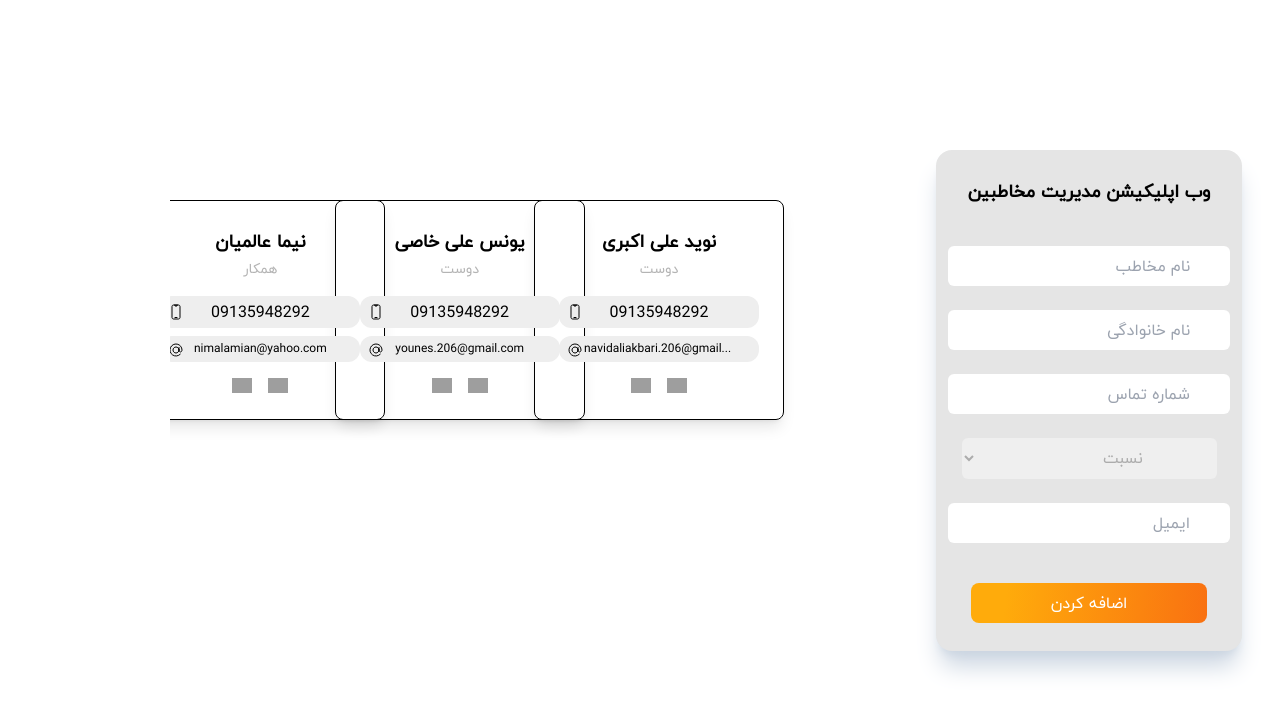
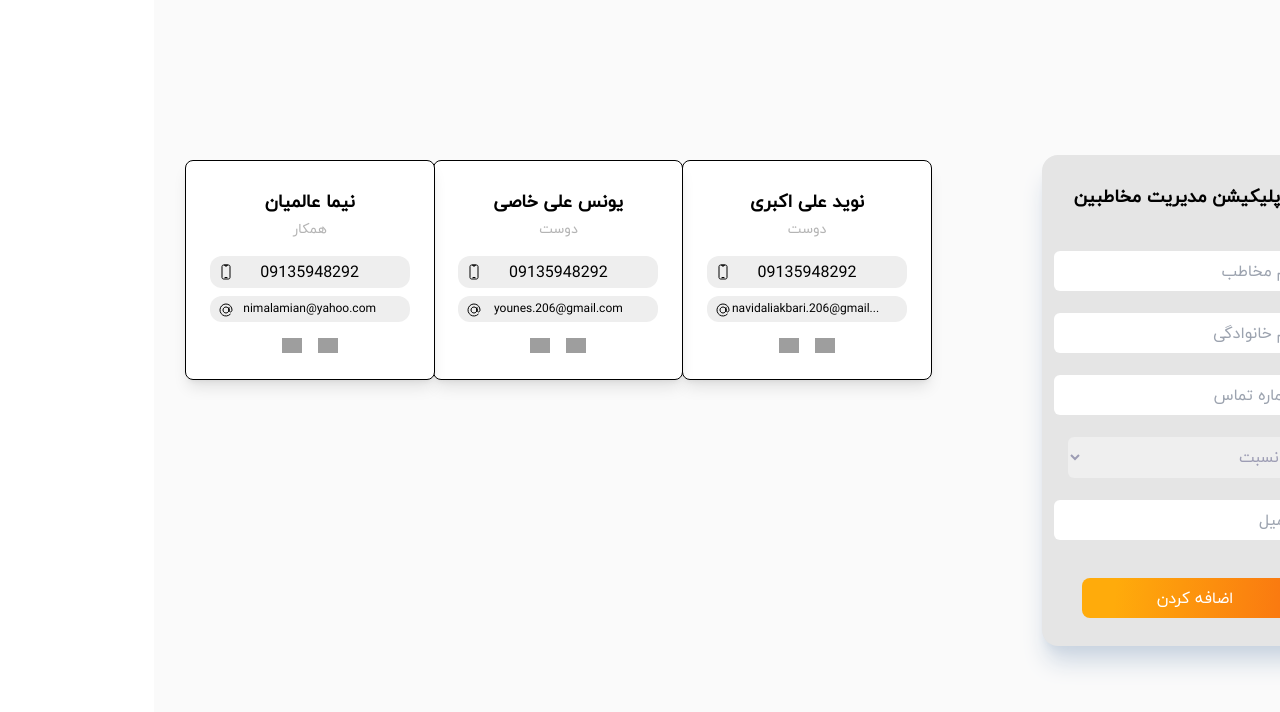
Before and after one commit to N7VID/HW16-MaktabSharif, a React (Create React App) app: page / in a window 1280 px wide. Shown: the top 712 px of the page. Built offline with nearby package versions, Linux system fonts and the light colour scheme; grey boxes are pictures that could not be loaded.

Commit message:
fix: style app

```diff
--- a/src/App.js
+++ b/src/App.js
@@ -9,7 +9,7 @@ import "react-toastify/dist/ReactToastify.css";
 export default function App() {
   const contactsData = useContext(RootContext);
   return (
-    <div className="font-yekan flex justify-around items-center flex-col py-10 desktop:flex-row desktop:h-screen desktop:pr-20 desktop:pl-4 desktop:gap-28">
+    <div className="font-yekan flex justify-around items-center flex-col py-10 desktop:flex-row desktop:h-screen  desktop:px-4 desktop:gap-[70px] bg-[#fafafa]">
       {contactsData.modal.isOpen && <Modal />}
       <ToastContainer transition={Slide} rtl />
       <RegisterForm />
--- a/src/components/contact/Contact.jsx
+++ b/src/components/contact/Contact.jsx
@@ -12,7 +12,7 @@ export default function Contact({
   const contactsData = useContext(RootContext);
 
   return (
-    <div className="shadow-lg border border-black rounded-lg flex flex-col justify-center items-center py-4 cursor-default h-[220px] w-[250px] ">
+    <div className="bg-white shadow-lg border border-black rounded-lg flex flex-col justify-center items-center py-4 cursor-default h-[220px] w-[250px]">
       <div className="text-center py-2">
         <p className="text-base font-semibold desktop:text-lg">
           {`
--- a/src/components/contactList/ContactList.jsx
+++ b/src/components/contactList/ContactList.jsx
@@ -7,7 +7,7 @@ export default function ContactList() {
 
   if (contactsData.contextState.contacts.length !== 0) {
     return (
-      <div className="px-10 py-20 flex-grow grid grid-cols-1 gap-y-8 gap-x-6 overflow-x-hidden overflow-y-hidden desktop:overflow-y-scroll custom-scrollbar desktop:grid-cols-3 tablet:grid-cols-2 desktop:h-[560px] max-w-[960px]">
+      <div className="px-10 py-20 desktop:py-10 flex-grow grid grid-cols-1 gap-y-8 gap-x-6 overflow-x-hidden overflow-y-hidden desktop:overflow-y-scroll custom-scrollbar desktop:grid-cols-3 tablet:grid-cols-2 desktop:h-[560px] max-w-[900px]">
         {contactsData.contextState.contacts.map((contact) => (
           <Contact
             key={contact.id}
@@ -23,8 +23,8 @@ export default function ContactList() {
     );
   } else {
     return (
-      <div className="px-10 py-20 flex-grow overflow-x-hidden flex justify-center items-center overflow-y-hidden desktop:overflow-y-scroll custom-scrollbar desktop:h-[560px] max-w-[960px] cursor-default">
-        <div className="flex flex-col justify-center items-center border-2 pb-12 rounded-lg">
+      <div className="px-10 py-20 flex-grow overflow-x-hidden flex justify-center items-center desktop:h-[560px] max-w-[960px] cursor-default">
+        <div className="flex flex-col justify-center items-center border border-black pb-12 rounded-lg bg-white h-[400px]">
           <img
             src="/Empty state icon..svg"
             alt="emptyList"
--- a/src/components/form/form.jsx
+++ b/src/components/form/form.jsx
@@ -38,7 +38,7 @@ export default function RegisterForm() {
             email: values.email,
           });
           toast.success("مخاطب با موفقیت اضافه شد.", {
-            position: "top-right",
+            position: "top-left",
           });
           resetForm();
         }}
@@ -67,42 +67,48 @@ export default function RegisterForm() {
         validateOnBlur={false}
       >
         {({ errors }) => (
-          <Form className="flex flex-col justify-center items-center rounded-2xl shadow-xl shadow-slate-300 p-3 gap-4 bg-[#e5e5e5]">
+          <Form className="flex flex-col justify-center items-center rounded-2xl shadow-xl shadow-slate-300 p-3 gap-4 bg-[#e5e5e5] cursor-default">
             <h1 className="text-center pt-4 pb-6 text-lg font-semibold">
               وب اپلیکیشن مدیریت مخاطبین
             </h1>
             <div className="flex flex-col">
               <Field
-                className="rounded-md py-2 px-10"
+                className={`rounded-md py-2 px-10 ${
+                  errors.firstName ? "border-red-500 border" : ""
+                }`}
                 placeholder="نام مخاطب"
                 name="firstName"
                 id="firstName"
               />
-              <span className="text-red-500 text-sm font-semibold pt-2">
+              <span className="text-red-500 text-[12px] font-semibold pt-[6px]">
                 {errors.firstName}
               </span>
             </div>
 
             <div className="flex flex-col">
               <Field
-                className="rounded-md py-2 px-10"
+                className={`rounded-md py-2 px-10 ${
+                  errors.lastName ? "border-red-500 border" : ""
+                }`}
                 placeholder="نام خانوادگی"
                 name="lastName"
                 id="lastName"
               />
-              <span className="text-red-500 text-sm font-semibold pt-2">
+              <span className="text-red-500 text-[12px] font-semibold pt-[6px]">
                 {errors.lastName}
               </span>
             </div>
 
             <div className="flex flex-col">
               <Field
-                className="rounded-md py-2 px-10"
+                className={`rounded-md py-2 px-10 ${
+                  errors.phoneNumber ? "border-red-500 border" : ""
+                }`}
                 placeholder="شماره تماس"
                 name="phoneNumber"
                 id="phoneNumber"
               />
-              <span className="text-red-500 text-sm font-semibold pt-2">
+              <span className="text-red-500 text-[12px] font-semibold pt-[6px]">
                 {errors.phoneNumber}
               </span>
             </div>
@@ -112,8 +118,9 @@ export default function RegisterForm() {
                 as="select"
                 id="relative"
                 name="relative"
-                className="rounded-md py-[5.5px] px-[70px] text-[#acacac]"
-                placeholder="نسبت"
+                className={`rounded-md py-[5.5px] pl-[100px] pr-[40px] text-[#9d9db4] ${
+                  errors.relative ? "border-red-500 border" : ""
+                }`}
               >
                 <option value="" disabled>
                   نسبت
@@ -123,25 +130,27 @@ export default function RegisterForm() {
                 <option value="همکار">همکار</option>
                 <option value="فامیل">فامیل</option>
               </Field>
-              <span className="text-red-500 text-sm font-semibold pt-2">
+              <span className="text-red-500 text-[12px] font-semibold pt-[6px]">
                 {errors.relative}
               </span>
             </div>
 
             <div className="flex flex-col">
               <Field
-                className="rounded-md py-2 px-10"
+                className={`rounded-md py-2 px-10 ${
+                  errors.email ? "border-red-500 border" : ""
+                }`}
                 placeholder="ایمیل"
                 name="email"
                 id="email"
               />
-              <span className="text-red-500 text-sm font-semibold pt-2">
+              <span className="text-red-500 text-[12px] font-semibold pt-[6px]">
                 {errors.email}
               </span>
             </div>
             <button
               type="submit"
-              className="px-[80px] m-4 py-2 text-white rounded-lg mainGradient"
+              className="px-[75px] m-4 py-2 text-white rounded-lg mainGradient"
             >
               اضافه کردن
             </button>
--- a/src/components/modal/Modal.jsx
+++ b/src/components/modal/Modal.jsx
@@ -10,32 +10,32 @@ export default function Modal() {
     contactsData.setContextState({ contacts: temp });
   }
   return (
-    <div className="w-full h-full overflow-auto bg-[#00000030] z-10 fixed top-0 left-0 flex justify-center">
-      <div className="bg-[#fefefe] rounded-lg m-auto h-64 w-72 flex text-center flex-col">
+    <div className="w-full h-full overflow-auto bg-[#00000030] z-10 fixed top-0 left-0 flex justify-center cursor-default">
+      <div className="bg-[#fefefe] rounded-lg m-auto h-56 w-[310px] desktop:w-96 flex text-center flex-col">
         <div className="py-6 flex flex-col justify-center">
-          <h1 className="text-[30px] py-4">توجه</h1>
-          <div className="text-[18px] pb-8">
+          <h1 className="text-[30px] py-4 text-red-600">توجه!</h1>
+          <div className="text-[17px] pb-7">
             {" "}
             برای حذف این مخاطب مطمئن هستید؟
           </div>
           <div className="flex gap-2 justify-center">
             <button
-              className="rounded-md py-1 px-4 bg-red-500 transition text-white hover:bg-red-700"
+              onClick={() => contactsData.setModal((prev) => !prev)}
+              className=" rounded-md py-1 px-4 bg-slate-500 transition text-white hover:bg-slate-600"
+            >
+              خیر
+            </button>
+            <button
+              className="rounded-md py-1 px-4 bg-red-500 transition text-white hover:bg-red-600"
               onClick={() => {
                 deleteContact(contactsData.modal.modalId);
                 contactsData.setModal((prev) => !prev);
                 toast.success("مخاطب با موفقیت حذف شد.", {
-                  position: "top-right",
+                  position: "top-left",
                 });
               }}
             >
               حذف
-            </button>
-            <button
-              onClick={() => contactsData.setModal((prev) => !prev)}
-              className=" rounded-md py-1 px-4 bg-slate-400 transition text-white hover:bg-slate-500"
-            >
-              خیر
             </button>
           </div>
         </div>
```
